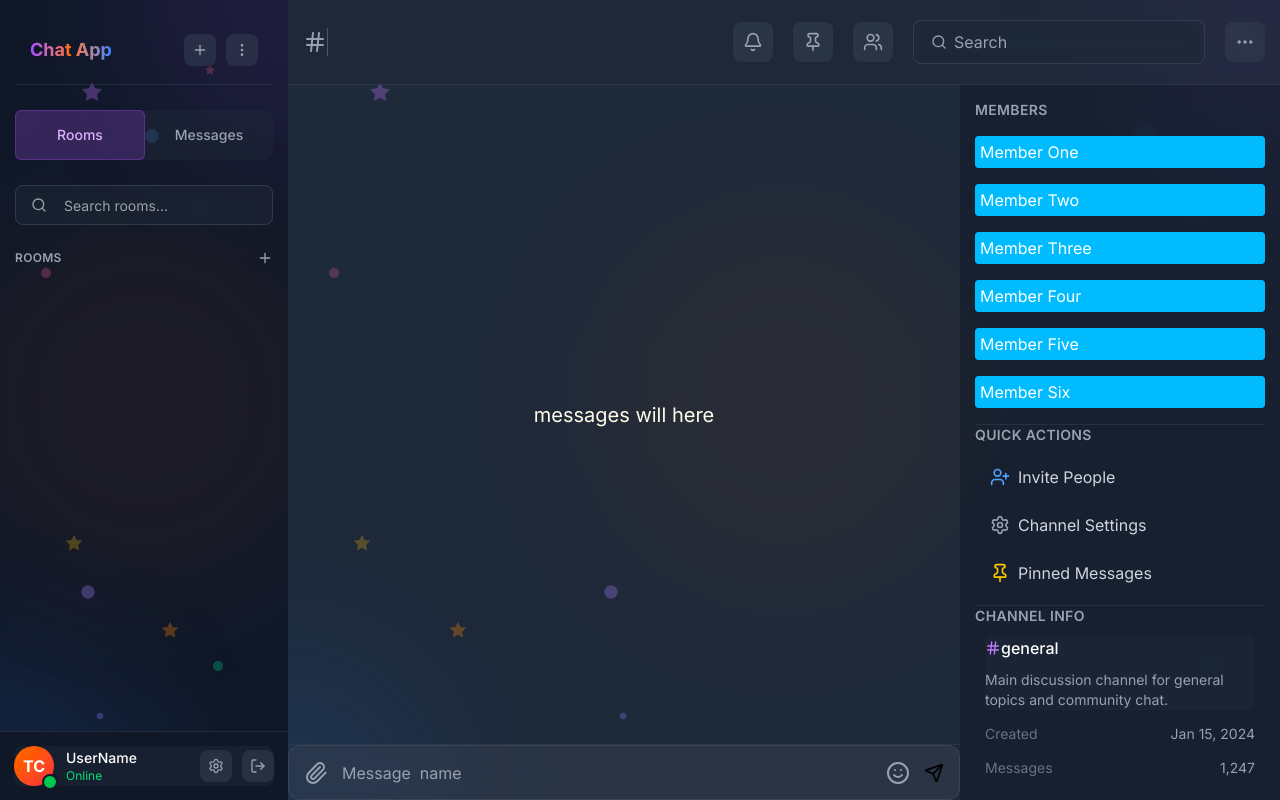
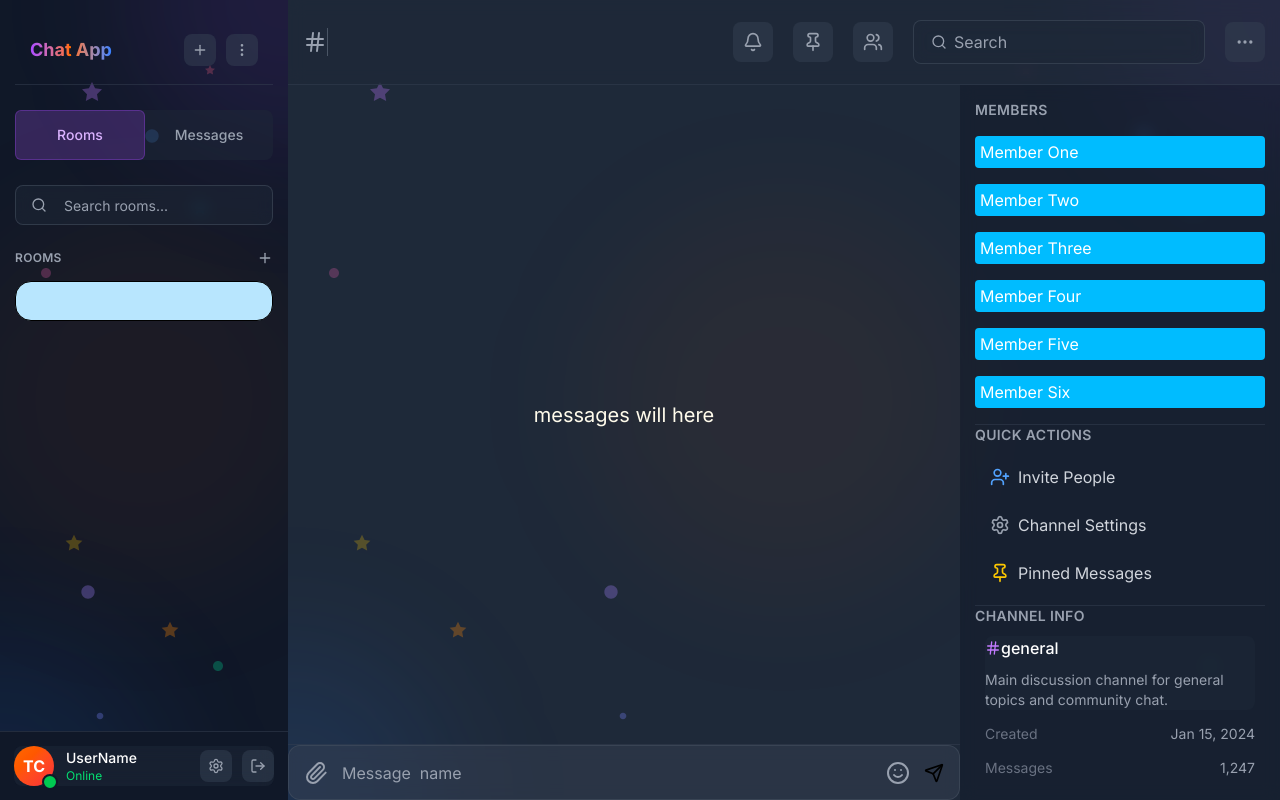
Before and after one commit to TamarCoder/Real-time-Chat-Aplication, a Next.js app: page /home in a window 1280 px wide. Both pictures are taken after a click on the button "Rooms". Built offline with nearby package versions, Linux system fonts and the light colour scheme.

Commit message:
add room modal

```diff
--- /dev/null
+++ b/app/components/Aside/Room/Room.tsx
@@ -0,0 +1,14 @@
+
+
+
+
+
+
+
+const  Room = () => {
+    return(
+        <div className='w-full h-[40px] bg-sky-200 border rounded-2xl'></div>
+    )
+}
+
+export  default  Room
--- a/app/components/Aside/Sidebar.tsx
+++ b/app/components/Aside/Sidebar.tsx
@@ -2,6 +2,7 @@ import React, { useState } from "react";
 import { Settings, LogOut, Plus, MoreVertical, Search } from "lucide-react";
 import Link from "next/link";
 import { BackgroundPattern, FloatingElements } from "../Ui/background/BackgroundPattern";
+import Room from "./Room/Room";
 
 
 interface SidebarProps {
@@ -98,6 +99,8 @@ const Sidebar: React.FC<SidebarProps> = ({ onShowProfile, onCreateRooms }) => {
                                 />
                             </div>
 
+                            <Room/>
+
                         </div>
                     ) : (
                         <div className="space-y-2 flex flex-col">
```
